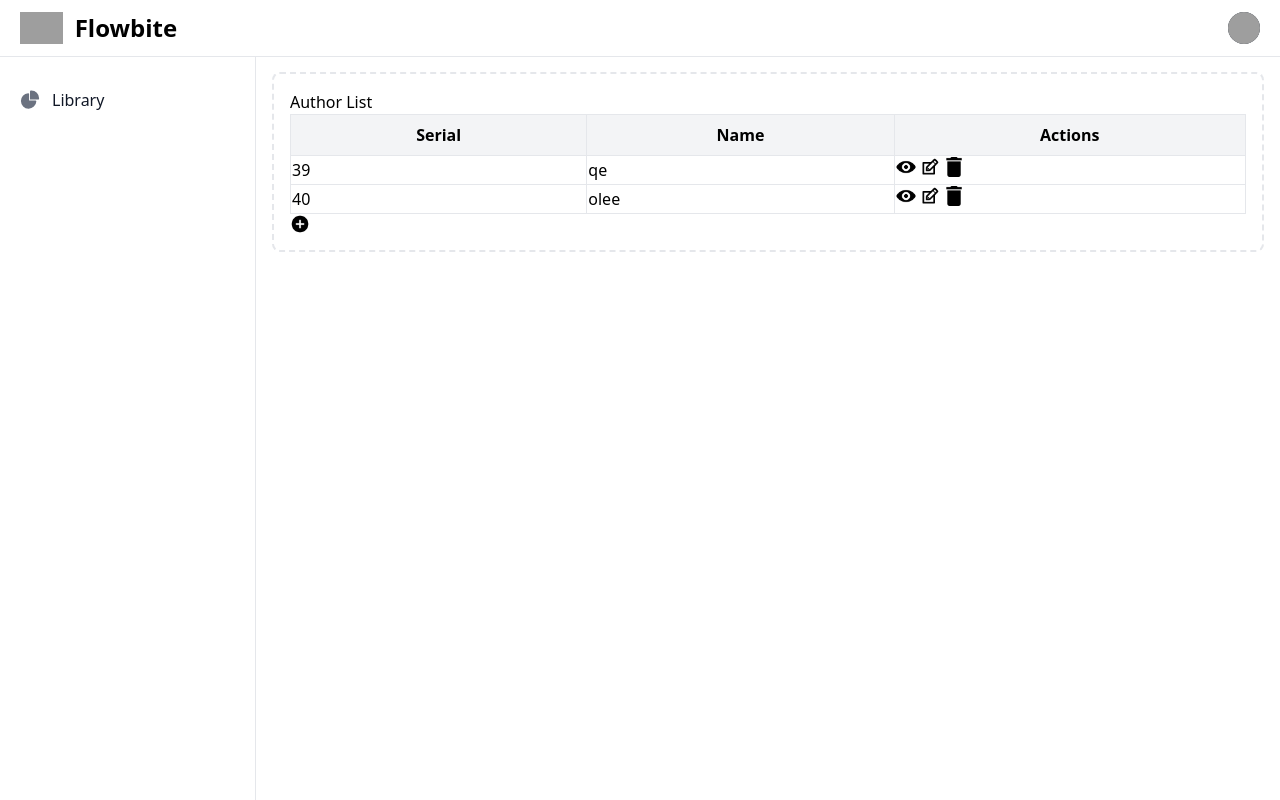
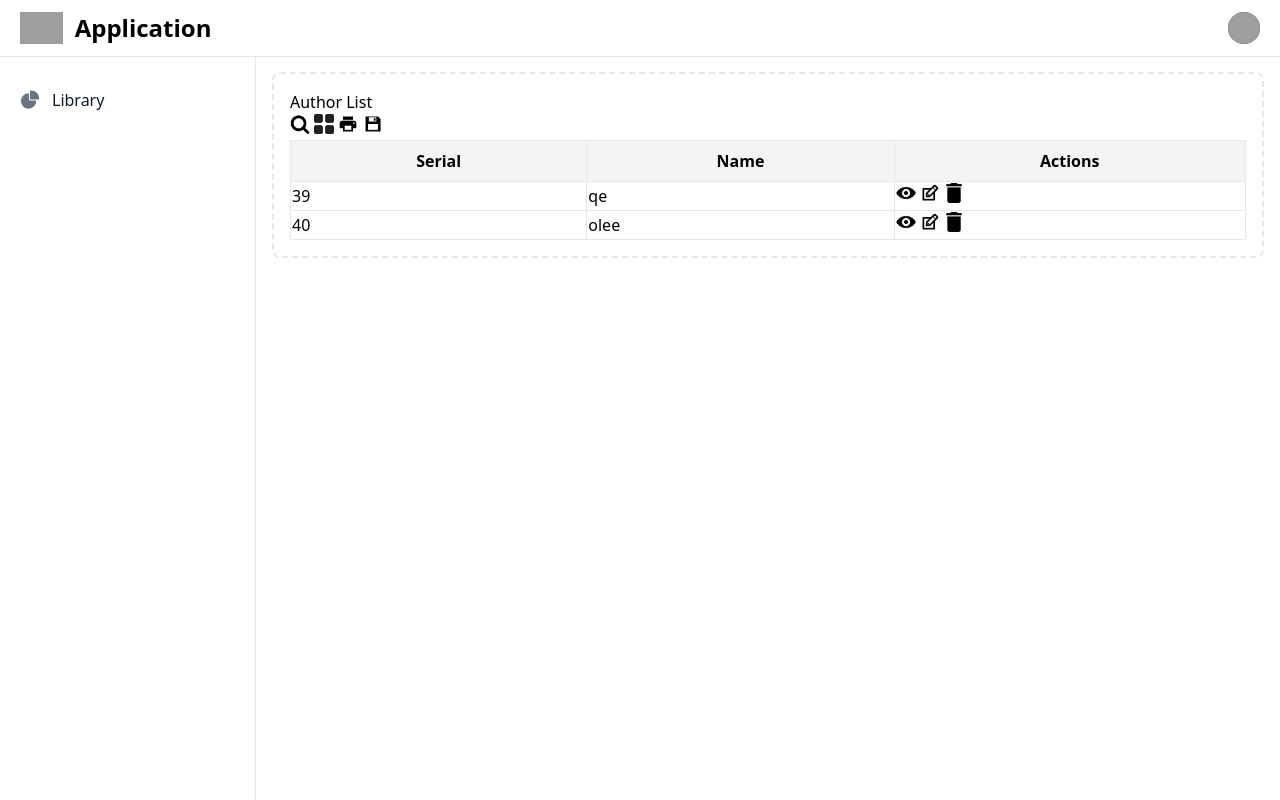
Before and after one commit to oleetech/formsetdjango, a Django app: page /library/author/list/ in a window 1280 px wide. Run offline with Django 4.2, Linux system fonts and the light colour scheme; data comes from the database, SQL or seed files in the repository; both versions use the stored data as it was after the commit; style sheets or scripts are compiled from the project's sources; grey boxes are pictures that could not be loaded.

Commit message:
update ui

```diff
--- a/library/templates/library/author_list.html
+++ b/library/templates/library/author_list.html
@@ -2,7 +2,71 @@
 {% load static %}
 {% block content %}
 <h1>Author List</h1>
-    <table class="w-full border-collapse border border-gray-200">
+
+<div>
+    <!-- Link button with search icon -->
+    <button>
+        <a href="{% url 'find_author' %}" class="btn btn-primary">
+            <img src="{% static 'images/icons/search_icon.png' %}" alt="Search Icon" width="20" height="20">
+        </a>
+    </button>
+
+    <!-- List button -->
+    <button>
+        <a href="{% url 'author_list' %}" class="btn btn-primary">
+            <img src="{% static 'images/icons/list.png' %}" alt="List Icon" width="20" height="20">
+        </a>
+    </button>
+
+    <!-- Print button -->
+    <button onclick="printContent()">
+        <img src="{% static 'images/icons/printer.png' %}" alt="Printer Icon" width="20" height="20">
+    </button>
+
+    <!-- Save button -->
+    <button>
+        <a href="{% url 'author_create' %}" class="btn btn-primary">
+            <img src="{% static 'images/icons/save.png' %}" alt="Save Icon" width="20" height="20">
+        </a>
+    </button>
+
+    <!-- Next button -->
+    {% if author.previous %}
+    <button>
+        <a href="{% url 'author_details' author.previous.id %}">
+            <img src="{% static 'images/icons/first.png' %}" alt="First Icon" width="20" height="20">
+        </a>
+    </button>
+    {% endif %}
+
+    <!-- Previous button -->
+    {% if author.previous %}
+    <button>
+        <a href="{% url 'author_details' author.previous.id %}">
+            <img src="{% static 'images/icons/prev.png' %}" alt="Previous Icon" width="20" height="20">
+        </a>
+    </button>
+    {% endif %}
+
+    <!-- Next button -->
+    {% if author.next %}
+    <button>
+        <a href="{% url 'author_details' author.next.id %}">
+            <img src="{% static 'images/icons/next.png' %}" alt="Next Icon" width="20" height="20">
+        </a>
+    </button>
+    {% endif %}
+
+    <!-- Last button -->
+    {% if author.next %}
+    <button>
+        <a href="{% url 'author_details' author.next.id %}">
+            <img src="{% static 'images/icons/last.png' %}" alt="Last Icon" width="20" height="20">
+        </a>
+    </button>
+    {% endif %}
+</div>
+    <table class="w-full border-collapse border border-gray-200" id="print">
         <thead class="bg-gray-100">
             <tr>
                 <th class="border border-gray-200 px-4 py-2">Serial</th>
@@ -32,6 +96,5 @@
             {% endfor %}
         </tbody>
     </table>
-    <a href="{% url 'author_create' %}"><img src="{% static 'images/icons/add.png' %}" alt="view Icon" width="20" height="20"></a>
 
 {% endblock %}
--- a/library/views.py
+++ b/library/views.py
@@ -78,18 +78,16 @@ def find_author(request):
 
             authors = Author.objects.filter(**filter_kwargs)
             if authors.count() == 1:
-                # Only one result found, show AuthorForm with the result
+                # Only one result found, show author_details.html with data of the single author
                 author = authors.first()
-                form = AuthorForm(instance=author)
+                books = author.book_set.all()
                 context = {
-                    'form': form,
-                    'single_author': True,  # Flag to identify single author result
+                    'author': author,
+                    'books': books,
                 }
-                print("Single author found:", author)  # Print the single author found
-                return render(request, 'library/author_create.html', context)
+                return render(request, 'library/author_details.html', context)
             else:
                 # Multiple results found, show the list of authors
-                print("Multiple authors found:", authors)  # Print the multiple authors found
                 context = {'authors': authors}
                 return render(request, 'library/search_results.html', context)
     else:
--- a/templates/base.html
+++ b/templates/base.html
@@ -23,9 +23,9 @@
                      <path clip-rule="evenodd" fill-rule="evenodd" d="M2 4.75A.75.75 0 012.75 4h14.5a.75.75 0 010 1.5H2.75A.75.75 0 012 4.75zm0 10.5a.75.75 0 01.75-.75h7.5a.75.75 0 010 1.5h-7.5a.75.75 0 01-.75-.75zM2 10a.75.75 0 01.75-.75h14.5a.75.75 0 010 1.5H2.75A.75.75 0 012 10z"></path>
                   </svg>
                </button>
-              <a href="https://flowbite.com" class="flex ms-2 md:me-24">
+              <a href="" class="flex ms-2 md:me-24">
                 <img src="https://flowbite.com/docs/images/logo.svg" class="h-8 me-3" alt="FlowBite Logo" />
-                <span class="self-center text-xl font-semibold sm:text-2xl whitespace-nowrap dark:text-white">Flowbite</span>
+                <span class="self-center text-xl font-semibold sm:text-2xl whitespace-nowrap dark:text-white">Application</span>
               </a>
             </div>
             <div class="flex items-center">
@@ -51,8 +51,14 @@
         </div>
       </nav>
 
+
+
       <aside id="logo-sidebar" class="fixed top-0 left-0 z-40 w-64 h-screen pt-20 transition-transform -translate-x-full bg-white border-r border-gray-200 sm:translate-x-0 dark:bg-gray-800 dark:border-gray-700" aria-label="Sidebar">
          <div class="h-full px-3 pb-4 overflow-y-auto bg-white dark:bg-gray-800">
+
+              <!-- Registered Apps block -->
+    {% block registered_apps %}
+
     <ul class="space-y-2 font-medium">
       <li>
          <a href="{% url 'author_list' %}" class="flex items-center p-2 text-gray-900 rounded-lg dark:text-white hover:bg-gray-100 dark:hover:bg-gray-700 group">
@@ -64,11 +70,17 @@
          </a>
       </li>
 
-
+      <ul>
+        {% for app in app_list %}
+            <li>{{ app.name }}</li>
+        {% endfor %}
+    </ul>
 
 
 
    </ul>
+    {% endblock %}
+
          </div>
       </aside>
 
```
Also changed, not shown: library/templates/library/author_create.html (+8 -10 lines), library/templates/library/search_results.html (+27 -10 lines), db.sqlite3. Lines whose indentation alone changed are shown as unchanged.
